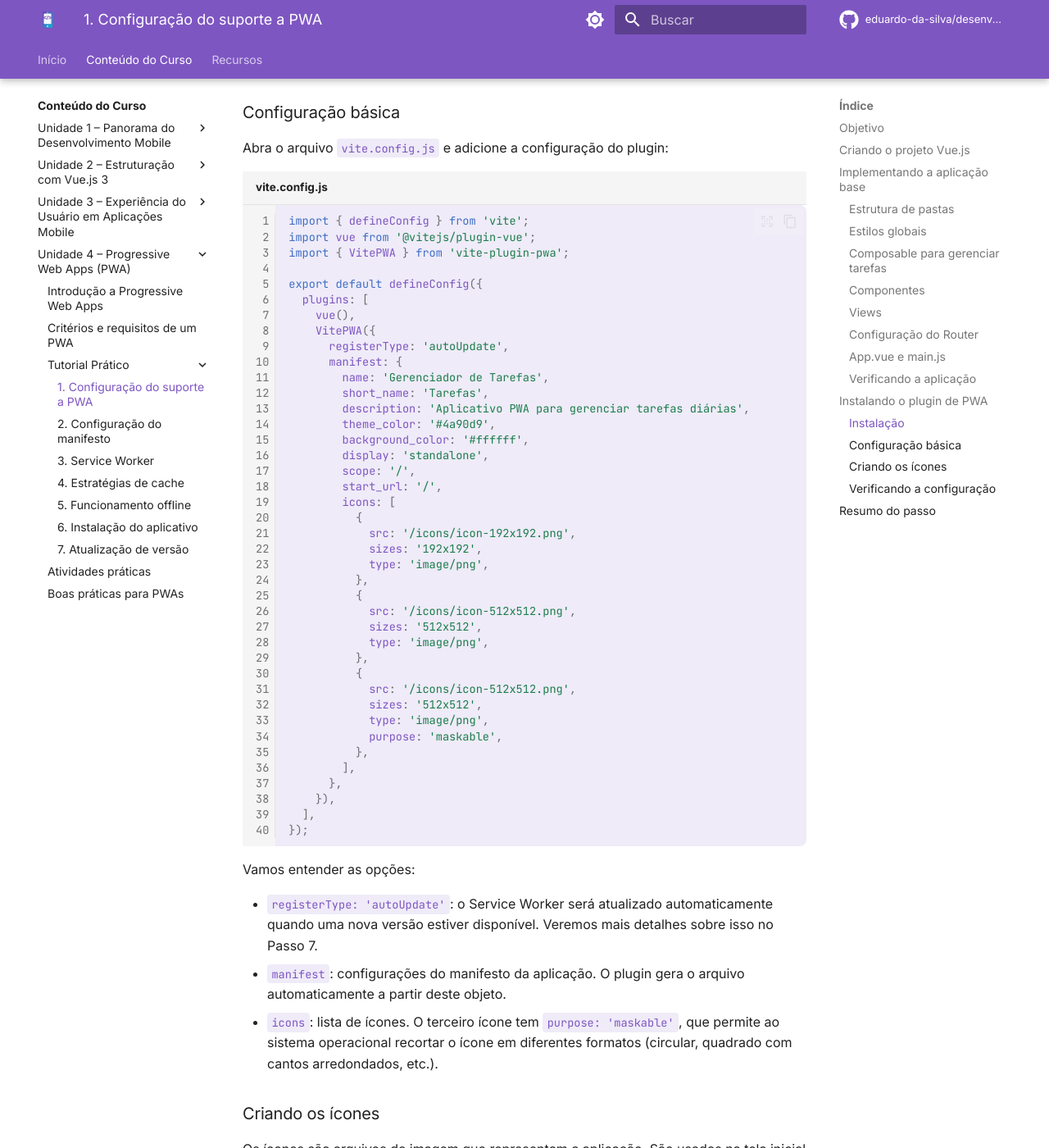
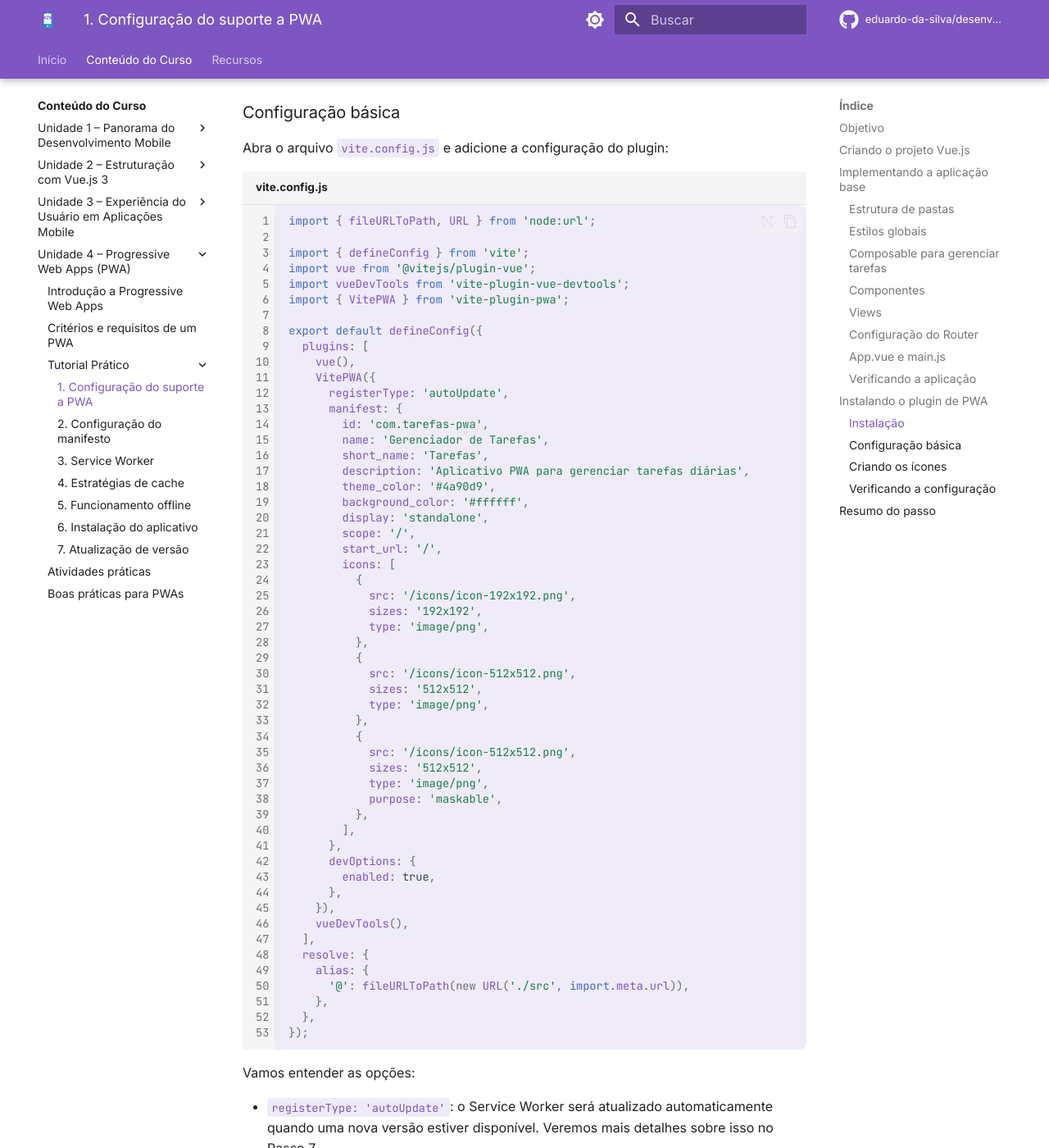
Before and after one commit to eduardo-da-silva/desenvolvimento-mobile, an MkDocs documentation site: the page built from docs/unidade4/tutorial/01-setup-pwa.md, in a window 1280 px wide and 1400 px high, scrolled down 11687 px. Shown: the whole window at 82% size. Built offline with MkDocs 1.6.1 and Material for MkDocs 9.7.7, drawn with Linux system fonts in a browser that asks for light colours; comment, search, counter and statistics services are not loaded; the version menu is left out.

Commit message:
FIX: add missing tags on Manifest

````diff
--- a/docs/unidade4/tutorial/01-setup-pwa.md
+++ b/docs/unidade4/tutorial/01-setup-pwa.md
@@ -563,8 +563,11 @@ Este plugin cuida de:
 Abra o arquivo `vite.config.js` e adicione a configuração do plugin:
 
 ```javascript title='vite.config.js' linenums='1'
+import { fileURLToPath, URL } from 'node:url';
+
 import { defineConfig } from 'vite';
 import vue from '@vitejs/plugin-vue';
+import vueDevTools from 'vite-plugin-vue-devtools';
 import { VitePWA } from 'vite-plugin-pwa';
 
 export default defineConfig({
@@ -573,6 +576,7 @@ export default defineConfig({
     VitePWA({
       registerType: 'autoUpdate',
       manifest: {
+        id: 'com.tarefas-pwa',
         name: 'Gerenciador de Tarefas',
         short_name: 'Tarefas',
         description: 'Aplicativo PWA para gerenciar tarefas diárias',
@@ -600,8 +604,17 @@ export default defineConfig({
           },
         ],
       },
+      devOptions: {
+        enabled: true,
+      },
     }),
+    vueDevTools(),
   ],
+  resolve: {
+    alias: {
+      '@': fileURLToPath(new URL('./src', import.meta.url)),
+    },
+  },
 });
 ```
 
````
